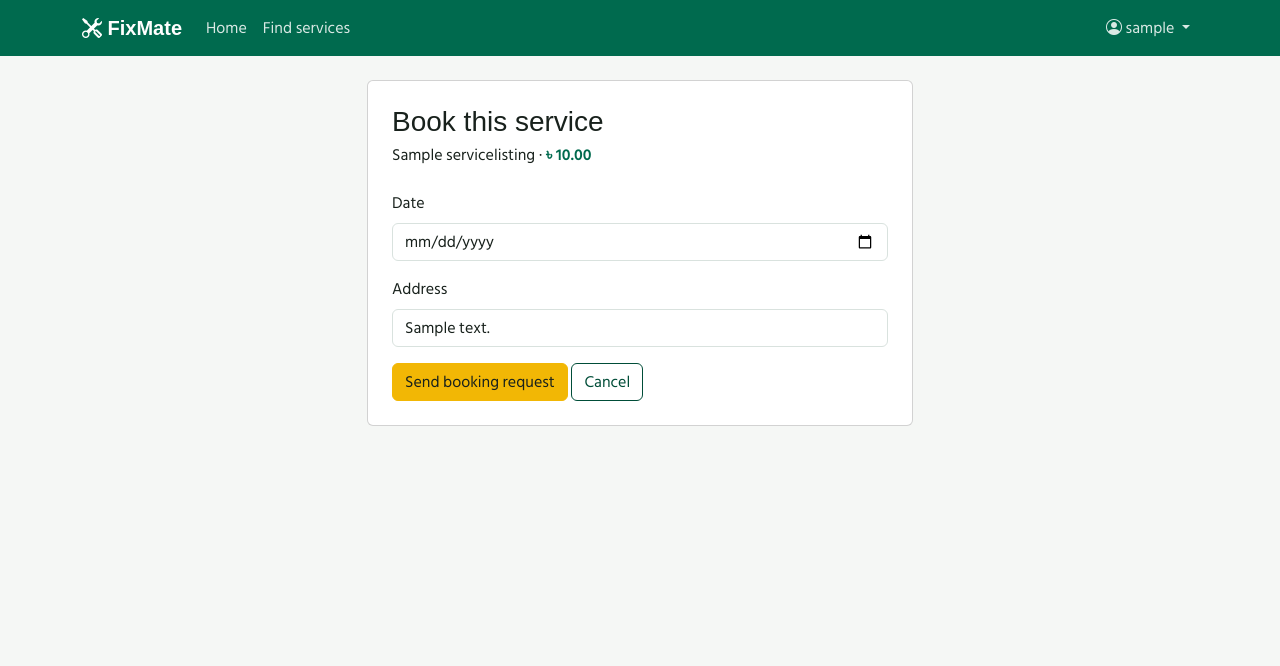
After one commit to mahidhasan01/FixMate, a Django app: page /bookings/new/1/ in a window 1280 px wide. The commit adds this page. Shown: the top 666 px of the page. Run offline with Django 5.2, Linux system fonts and the light colour scheme; a user stored in the database is signed in; tables that the repository leaves empty hold one stand-in row (values such as "Sample post"); some libraries are stand-ins or nearby versions; some web fonts are replaced.

Commit message:
added approved customers  to book a service

```diff
--- /dev/null
+++ b/booking_app/forms.py
@@ -0,0 +1,20 @@
+from django import forms
+from django.utils import timezone
+from .models import Booking
+
+
+class BookingForm(forms.ModelForm):
+    class Meta:
+        model = Booking
+        fields = ['booking_date', 'location']
+        labels = {'booking_date': 'Date', 'location': 'Address'}
+        widgets = {
+            'booking_date': forms.DateInput(attrs={'type': 'date', 'class': 'form-control'}),
+            'location': forms.TextInput(attrs={'class': 'form-control'}),
+        }
+
+    def clean_booking_date(self):
+        booking_date = self.cleaned_data['booking_date']
+        if booking_date < timezone.localdate():
+            raise forms.ValidationError('The date cannot be in the past.')
+        return booking_date
--- a/booking_app/urls.py
+++ b/booking_app/urls.py
@@ -6,4 +6,5 @@ app_name = 'booking_app'
 
 urlpatterns = [
     path('mine/', views.customer_bookings, name='customer_bookings'),
+    path('new/<int:listing_pk>/', views.booking_create, name='booking_create'),
 ]
--- a/booking_app/views.py
+++ b/booking_app/views.py
@@ -1,8 +1,11 @@
 from django.contrib import messages
 from django.contrib.auth.decorators import login_required
-from django.shortcuts import redirect, render
+from django.shortcuts import get_object_or_404, redirect, render
 
-from accounts_app.models import User
+from accounts_app.models import CustomerProfile, User
+from services_app.models import ServiceListing
+
+from .forms import BookingForm
 
 
 @login_required
@@ -13,3 +16,36 @@ def customer_bookings(request):
 
     bookings = request.user.customer_profile.bookings.order_by('-id')
     return render(request, 'booking_app/customer_bookings.html', {'bookings': bookings})
+
+
+@login_required
+def booking_create(request, listing_pk):
+    if request.user.role != User.CUSTOMER:
+        messages.error(request, "You don't have access to that page.")
+        return redirect('home')
+
+    service_listing = get_object_or_404(ServiceListing, pk=listing_pk)
+    customer = request.user.customer_profile
+
+    if customer.verification_status == CustomerProfile.PENDING:
+        messages.error(request, 'Your ID is still being checked. You can book once it is approved.')
+        return redirect('services_app:listing_detail', pk=service_listing.pk)
+    if customer.verification_status != CustomerProfile.APPROVED:
+        messages.error(request, 'Please verify your ID before booking.')
+        return redirect('accounts_app:id_verification')
+
+    if request.method == 'POST':
+        form = BookingForm(request.POST)
+        if form.is_valid():
+            booking = form.save(commit=False)
+            booking.customer = customer
+            booking.service = service_listing
+            booking.worker = service_listing.worker
+            booking.save()
+            messages.success(request, 'Booking request sent.')
+            return redirect('booking_app:customer_bookings')
+    else:
+        form = BookingForm(initial={'location': customer.address})
+
+    context = {'form': form, 'service_listing': service_listing}
+    return render(request, 'booking_app/booking_form.html', context)
--- /dev/null
+++ b/templates/booking_app/booking_form.html
@@ -0,0 +1,26 @@
+{% extends 'base.html' %}
+
+{% block title %}Book {{ service_listing.title }} - FixMate{% endblock %}
+
+{% block content %}
+    <div class="row justify-content-center">
+        <div class="col-md-8 col-lg-6">
+            <div class="card">
+                <div class="card-body p-4">
+                    <h1 class="h3 mb-1">Book this service</h1>
+                    <p class="mb-4">
+                        {{ service_listing.title }} &middot;
+                        <span class="listing-price">৳ {{ service_listing.price }}</span>
+                    </p>
+
+                    <form method="post">
+                        {% csrf_token %}
+                        {% include 'partials/_form_fields.html' %}
+                        <button type="submit" class="btn btn-warning">Send booking request</button>
+                        <a href="{% url 'services_app:listing_detail' service_listing.pk %}" class="btn btn-outline-primary">Cancel</a>
+                    </form>
+                </div>
+            </div>
+        </div>
+    </div>
+{% endblock %}
--- a/templates/services_app/listing_detail.html
+++ b/templates/services_app/listing_detail.html
@@ -37,8 +37,7 @@
                         {% endif %}
                     </p>
 
-                    <button type="button" class="btn btn-warning w-100" disabled>Book this service</button>
-                    <p class="text-body-secondary small mt-2 mb-0">Booking opens soon.</p>
+                    <a href="{% url 'booking_app:booking_create' service_listing.pk %}" class="btn btn-warning w-100">Book this service</a>
                 </div>
             </div>
 
```
